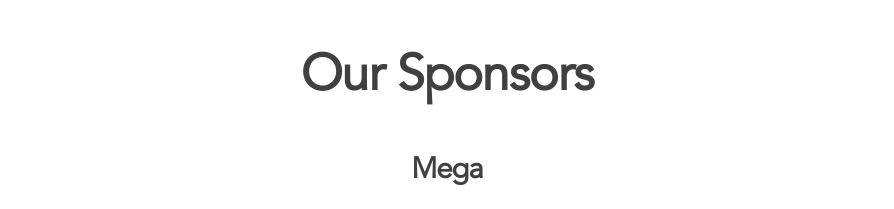
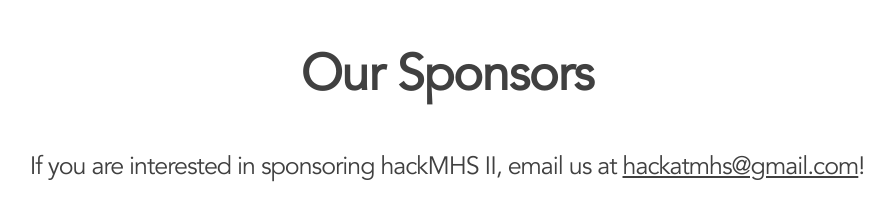
Before and after one commit to hackMHS/hackmhs.github.io, a plain HTML site: page index.html in a window 1280 px wide. Shown: the part 802-1011 px from the top of the page, without its empty margins (193-1087 px from the left). Drawn offline with Linux system fonts and the light colour scheme.

Commit message:
Add sponsor email

```diff
--- a/index.html
+++ b/index.html
@@ -43,6 +43,7 @@
   <section id="sponsors">
     <div class="container">
       <h1>Our Sponsors</h1>
+      <p>If you are interested in sponsoring hackMHS II, email us at <a href="mailto:hackatmhs@gmail.com">hackatmhs@gmail.com</a>!</p>
       <h3>Mega</h3>
       <ul class="mega">
         <li><img style="max-height:250px" src="/sponsors/ef-logo.png"></li>
```
